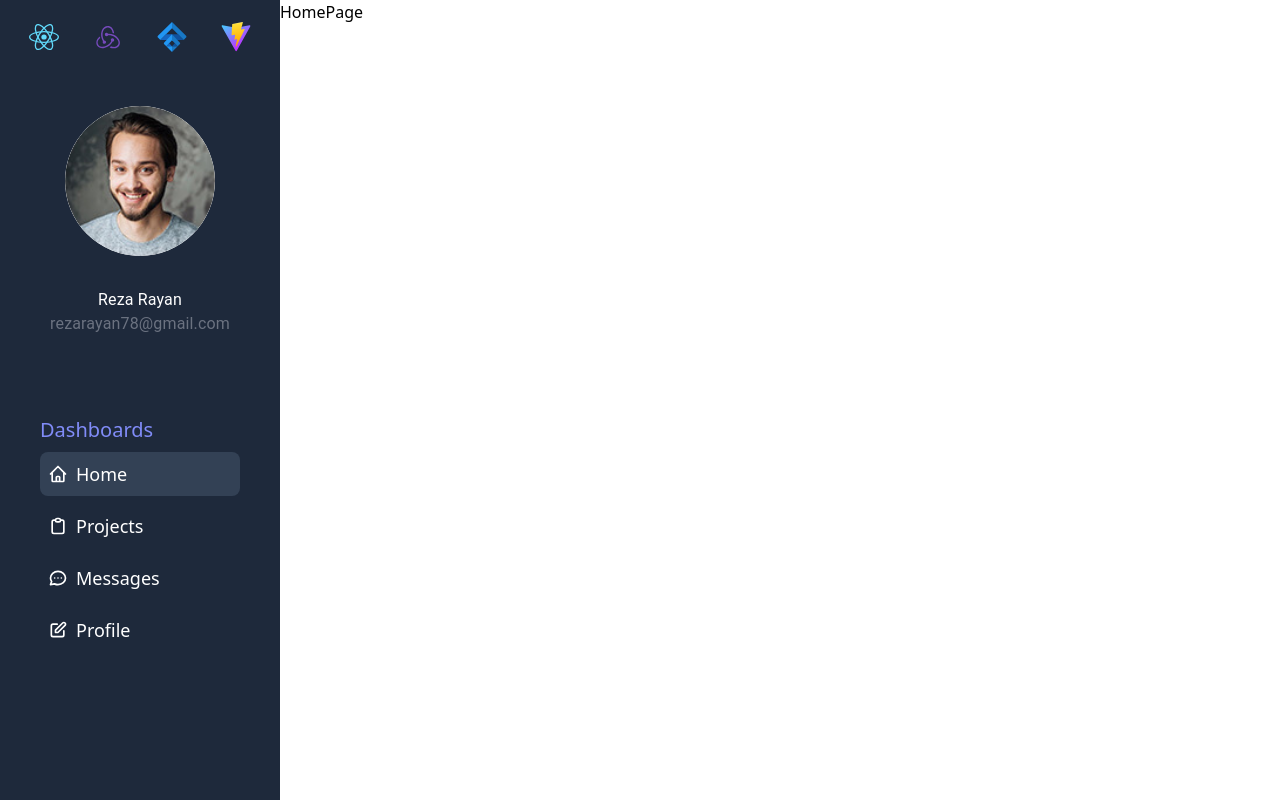
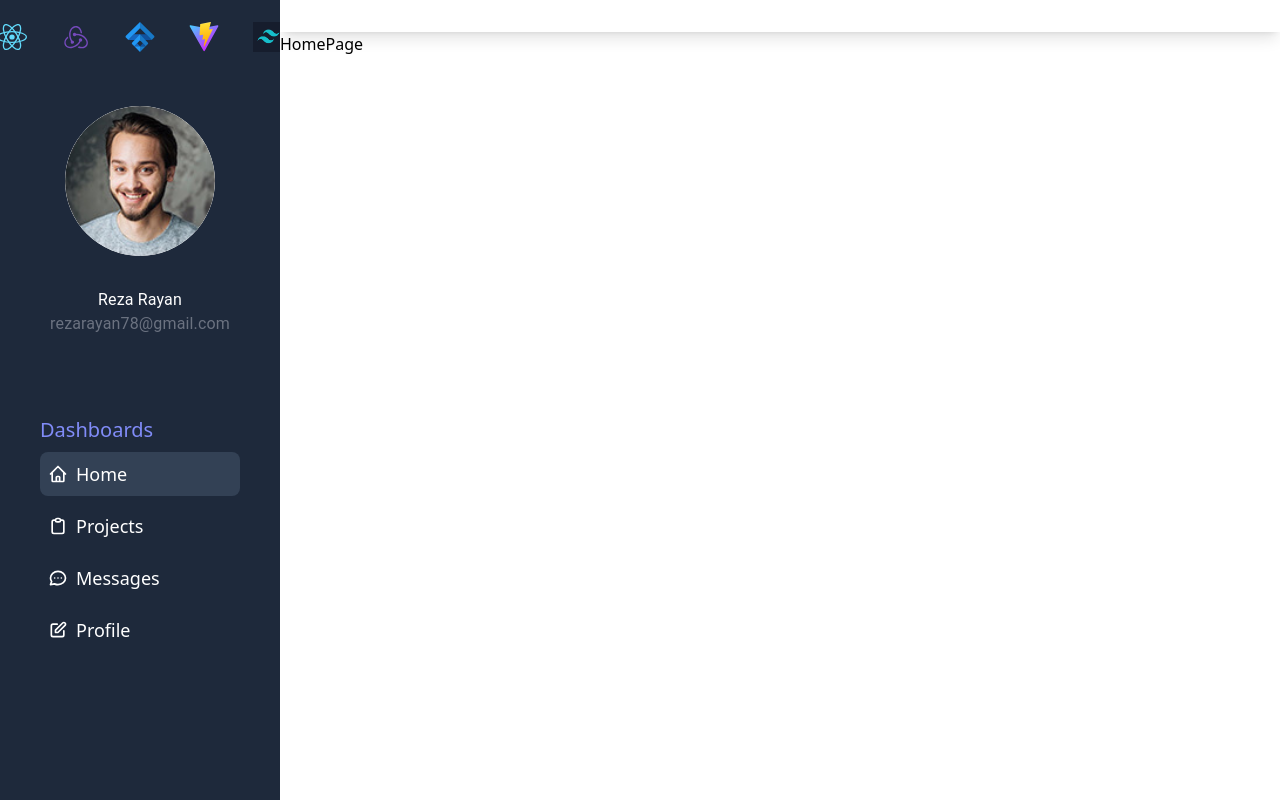
Before and after one commit to Reza-Rayan/amazing-dashboard, a React (Vite) app: page / in a window 1280 px wide. Built offline with nearby package versions, Linux system fonts and the light colour scheme.

Commit message:
ADD: Header box and Tailwind logo

```diff
--- a/src/app/data/resources.json
+++ b/src/app/data/resources.json
@@ -23,6 +23,12 @@
       "image": "assets/vite.svg",
       "link": "https://vitejs.dev/",
       "title": "Vite Js"
+    },
+    {
+      "id": 5,
+      "image": "assets/tailwind.png",
+      "link": "https://vitejs.dev/",
+      "title": "Vite Js"
     }
   ]
 }
--- a/src/app/theme-layouts/AppBar.tsx
+++ b/src/app/theme-layouts/AppBar.tsx
@@ -8,7 +8,10 @@ const AppBar = ({ children }: LayoutProps) => {
         <Navbar />
       </aside>
 
-      <main>{children}</main>
+      <div className="w-full">
+        <div className="bg-white shadow-lg p-4"></div>
+        <main>{children}</main>
+      </div>
     </div>
   );
 };
```
Also changed, not shown: public/assets/tailwind.png (added).
